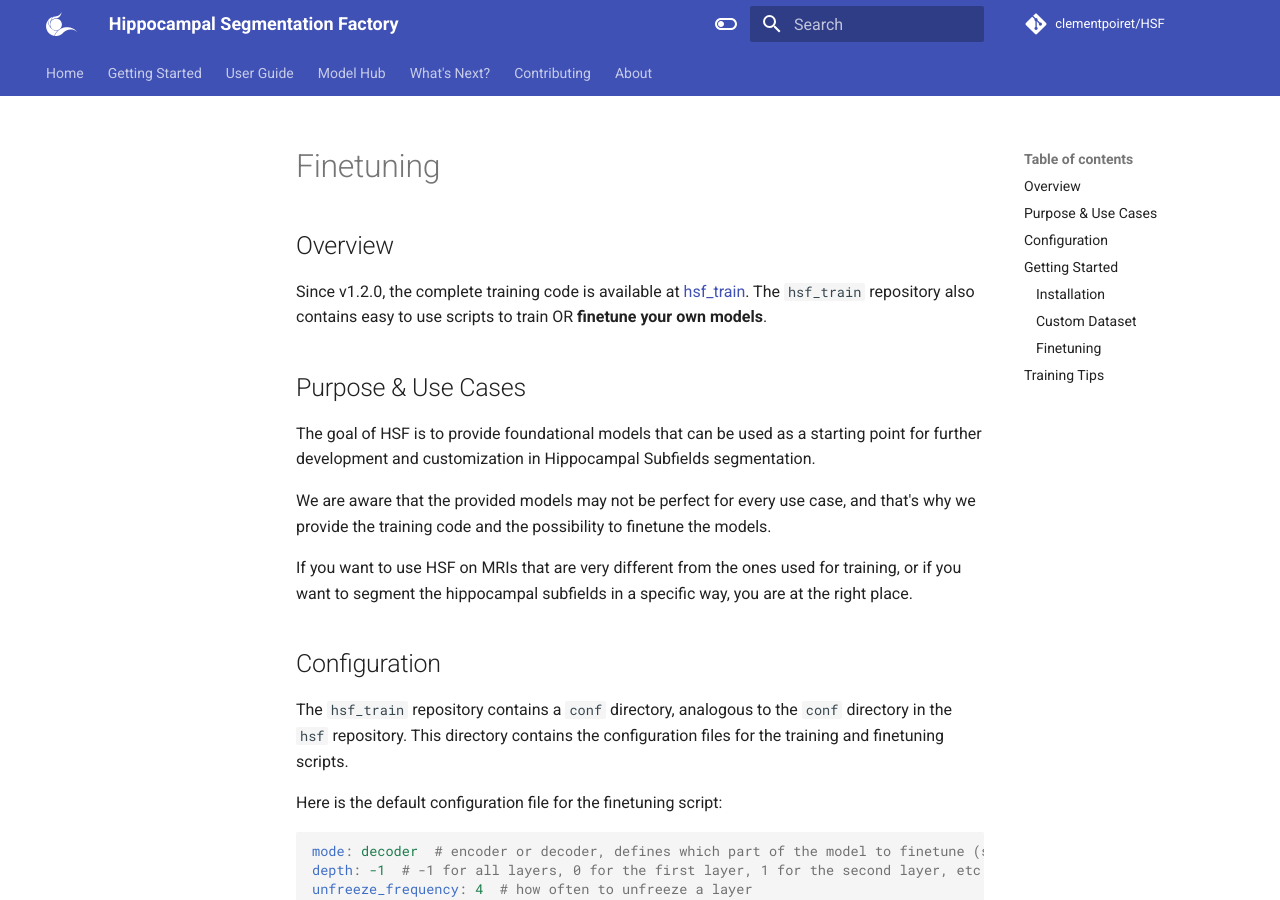
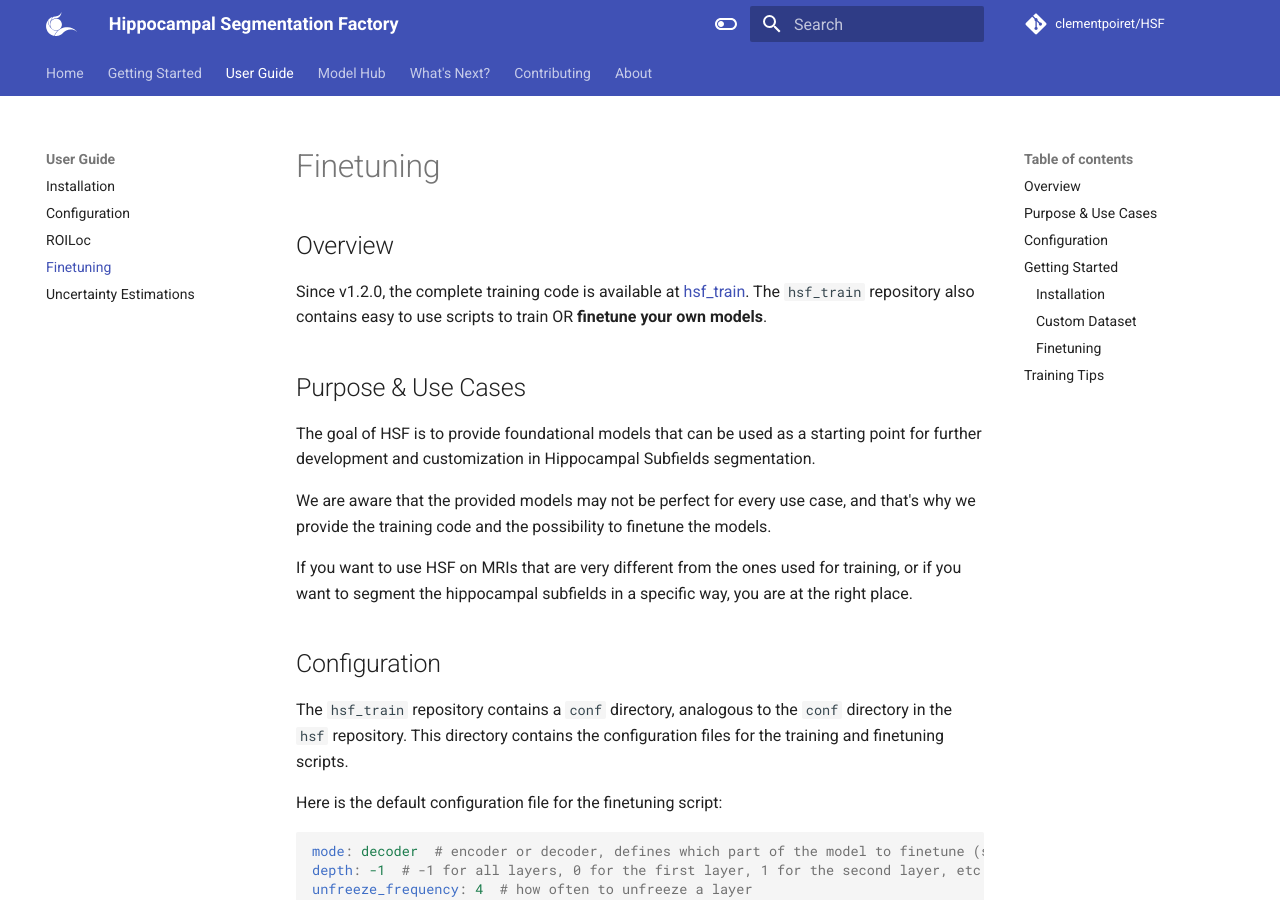
Before and after one commit to clementpoiret/HSF, an MkDocs documentation site: the page built from docs/user-guide/finetuning.md, in a window 1280 px wide and 900 px high. Built offline with MkDocs 1.6.1 and Material for MkDocs 9.7.7, drawn with Linux system fonts in a browser that asks for light colours; comment, search, counter and statistics services are not loaded; the version menu is left out.

Commit message:
fix: missing link in doc

```diff
--- a/mkdocs.yml
+++ b/mkdocs.yml
@@ -35,6 +35,7 @@ nav:
     - Installation: 'user-guide/installation.md'
     - Configuration: 'user-guide/configuration.md'
     - ROILoc: 'user-guide/roiloc.md'
+    - Finetuning: 'user-guide/finetuning.md'
     - "Uncertainty Estimations": 'user-guide/uncertainty.md'
   # - Troubleshooting: 'troubleshooting.md'
   - "Model Hub": 'model-hub.md'
```
